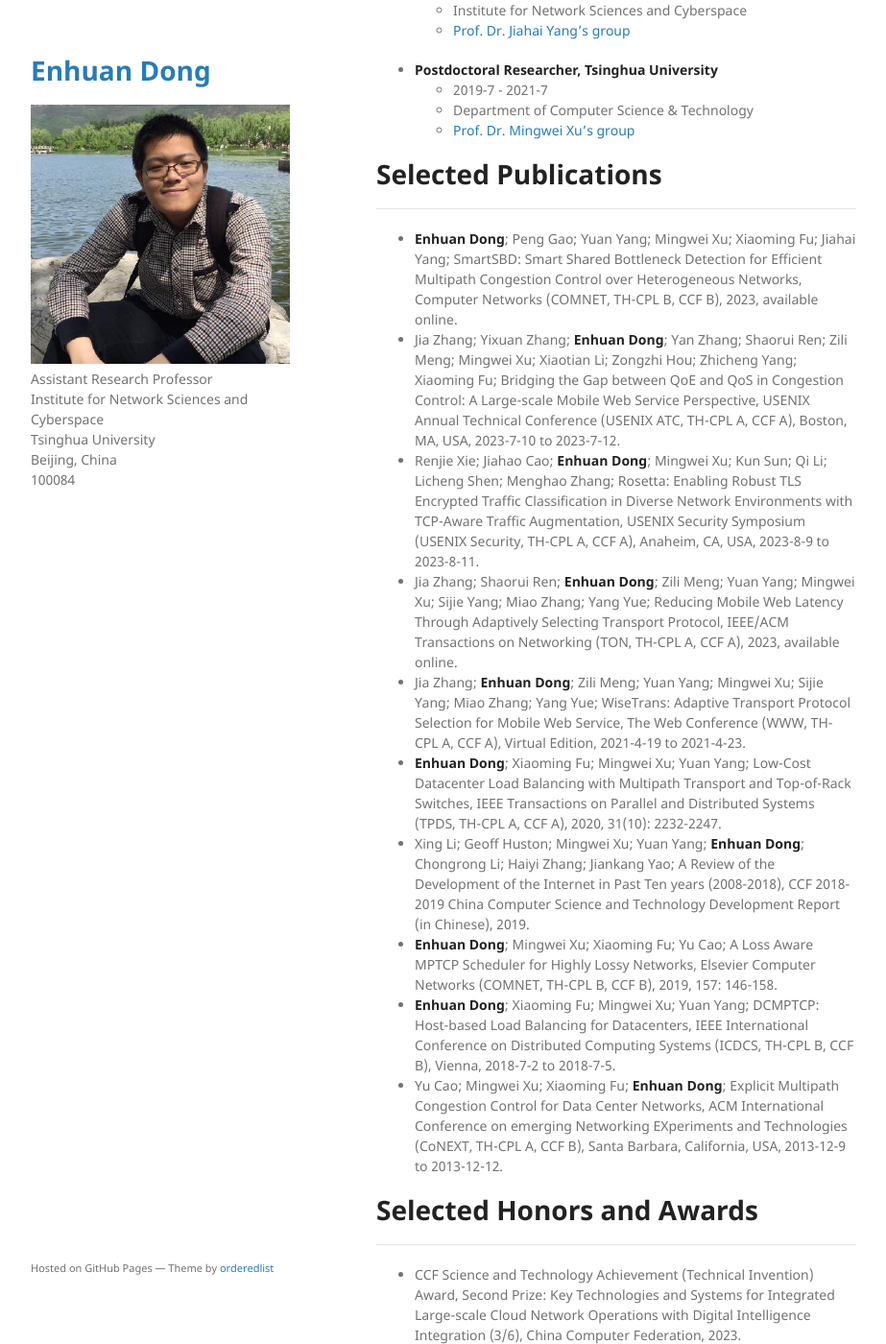
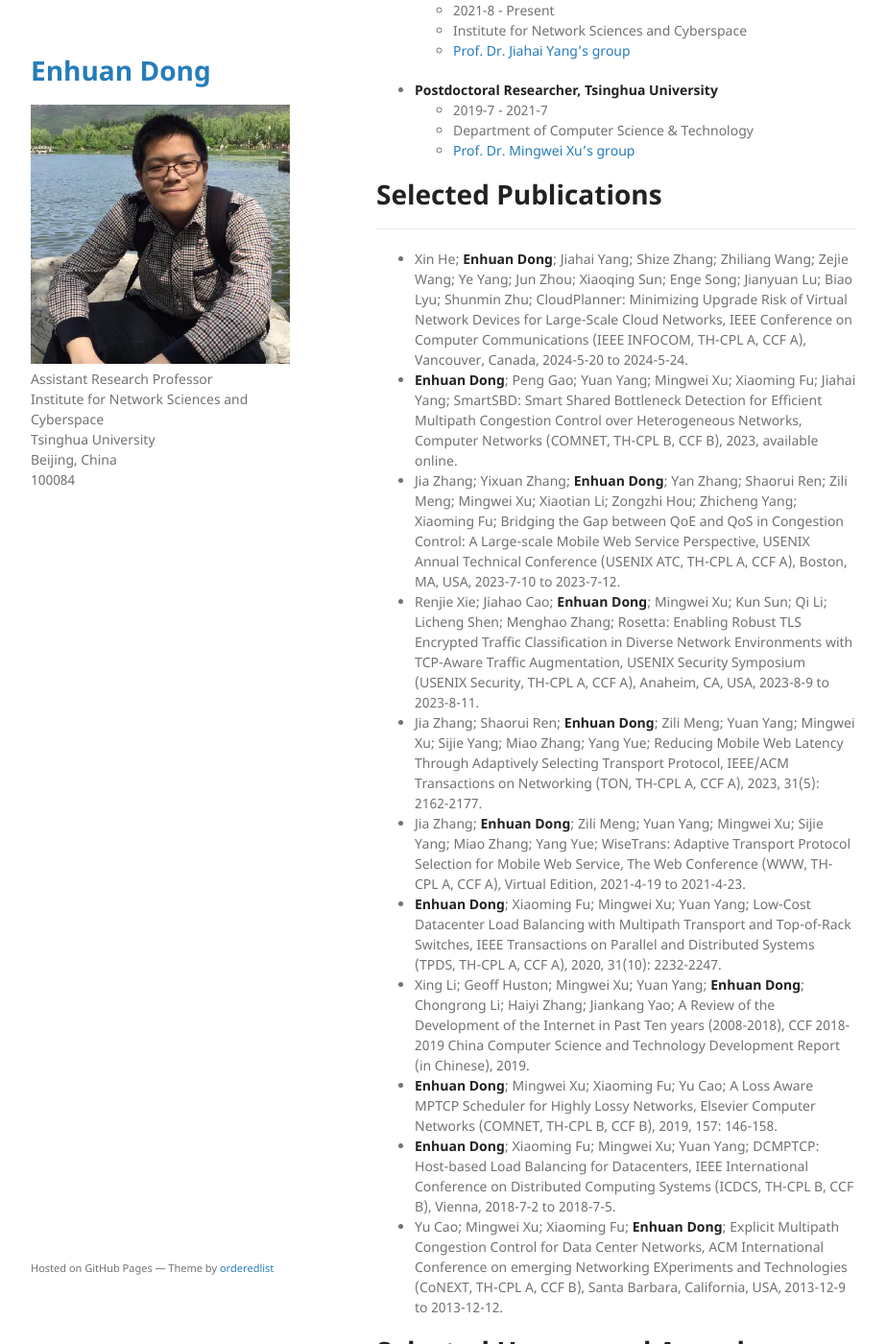
Before and after one commit to TsinghuaDong/tsinghuadong.github.io, a Jekyll site: the page built from index.md, in a window 1280 px wide and 1400 px high, scrolled down 1126 px. Shown: the whole window at 96% size, without its empty margins (178-1101 px from the left). Built offline with Jekyll 4.4.1, drawn with Linux system fonts in a browser that asks for light colours; our own code applies the rules of GitHub Pages for plain Markdown files; some of the changed text lies outside the part shown.

Commit message:
2023-1-11

```diff
--- a/index.md
+++ b/index.md
@@ -56,10 +56,11 @@ My research interests include network security, network operations and network t
 
 * * *
 
+- Xin He; **Enhuan Dong**; Jiahai Yang; Shize Zhang; Zhiliang Wang; Zejie Wang; Ye Yang; Jun Zhou; Xiaoqing Sun; Enge Song; Jianyuan Lu; Biao Lyu; Shunmin Zhu; CloudPlanner: Minimizing Upgrade Risk of Virtual Network Devices for Large-Scale Cloud Networks, IEEE Conference on Computer Communications (IEEE INFOCOM, TH-CPL A, CCF A), Vancouver, Canada, 2024-5-20 to 2024-5-24.
 - **Enhuan Dong**; Peng Gao; Yuan Yang; Mingwei Xu; Xiaoming Fu; Jiahai Yang; SmartSBD: Smart Shared Bottleneck Detection for Efficient Multipath Congestion Control over Heterogeneous Networks, Computer Networks (COMNET, TH-CPL B, CCF B), 2023, available online.
 - Jia Zhang; Yixuan Zhang; **Enhuan Dong**; Yan Zhang; Shaorui Ren; Zili Meng; Mingwei Xu; Xiaotian Li; Zongzhi Hou; Zhicheng Yang; Xiaoming Fu; Bridging the Gap between QoE and QoS in Congestion Control: A Large-scale Mobile Web Service Perspective, USENIX Annual Technical Conference (USENIX ATC, TH-CPL A, CCF A), Boston, MA, USA, 2023-7-10 to 2023-7-12.
 - Renjie Xie; Jiahao Cao; **Enhuan Dong**; Mingwei Xu; Kun Sun; Qi Li; Licheng Shen; Menghao Zhang; Rosetta: Enabling Robust TLS Encrypted Traffic Classification in Diverse Network Environments with TCP-Aware Traffic Augmentation, USENIX Security Symposium (USENIX Security, TH-CPL A, CCF A), Anaheim, CA, USA, 2023-8-9 to 2023-8-11.
-- Jia Zhang; Shaorui Ren; **Enhuan Dong**; Zili Meng; Yuan Yang; Mingwei Xu; Sijie Yang; Miao Zhang; Yang Yue; Reducing Mobile Web Latency Through Adaptively Selecting Transport Protocol, IEEE/ACM Transactions on Networking (TON, TH-CPL A, CCF A), 2023, available online.
+- Jia Zhang; Shaorui Ren; **Enhuan Dong**; Zili Meng; Yuan Yang; Mingwei Xu; Sijie Yang; Miao Zhang; Yang Yue; Reducing Mobile Web Latency Through Adaptively Selecting Transport Protocol, IEEE/ACM Transactions on Networking (TON, TH-CPL A, CCF A), 2023, 31(5): 2162-2177.
 - Jia Zhang; **Enhuan Dong**; Zili Meng; Yuan Yang; Mingwei Xu; Sijie Yang; Miao Zhang; Yang Yue; WiseTrans: Adaptive Transport Protocol Selection for Mobile Web Service, The Web Conference (WWW, TH-CPL A, CCF A), Virtual Edition, 2021-4-19 to 2021-4-23.
 - **Enhuan Dong**; Xiaoming Fu; Mingwei Xu; Yuan Yang; Low-Cost Datacenter Load Balancing with Multipath Transport and Top-of-Rack Switches, IEEE Transactions on Parallel and Distributed Systems (TPDS, TH-CPL A, CCF A), 2020, 31(10): 2232-2247.
 - Xing Li; Geoff Huston; Mingwei Xu; Yuan Yang; **Enhuan Dong**; Chongrong Li; Haiyi Zhang; Jiankang Yao; A Review of the Development of the Internet in Past Ten years (2008-2018), CCF 2018-2019 China Computer Science and Technology Development Report (in Chinese), 2019.
@@ -86,11 +87,9 @@ My research interests include network security, network operations and network t
 
 * * *
 
-- **Institute Committee Member**
-  - Professional Committee Member of Cyberspace Surveying and Mapping, Chinese Institute of Command and Control
-
 - **Conference TPC Member**
-  - [International Conference on Network of the Future](https://nof.dnac.org/tpc/) (NoF), 2023
+  - [IEEE International Conference on Distributed Computing Systems (ICDCS) 2024](https://icdcs2024.icdcs.org/)
+  - [International Conference on Network of the Future (NoF) 2023](https://nof.dnac.org/tpc/)
 
 - **Journal/Magazine Reviewer**
   - IEEE/ACM Transactions on Networking (TON)
@@ -106,6 +105,10 @@ My research interests include network security, network operations and network t
 - **Conference Reviewer**
   - IEEE International Conference on Computer Communications (INFOCOM), 2018
   - IEEE International Conference on Network Protocols (ICNP), 2017
+
+- **Institute Committee Member**
+  - Technical Committee Member of Internet, China Computer Federation
+  - Technical Committee Member of Cyberspace Mapping, Chinese Institute of Command and Control
 
 # Teaching
 
```
Also changed, not shown: other parts of index.md (+1 -1 lines).
